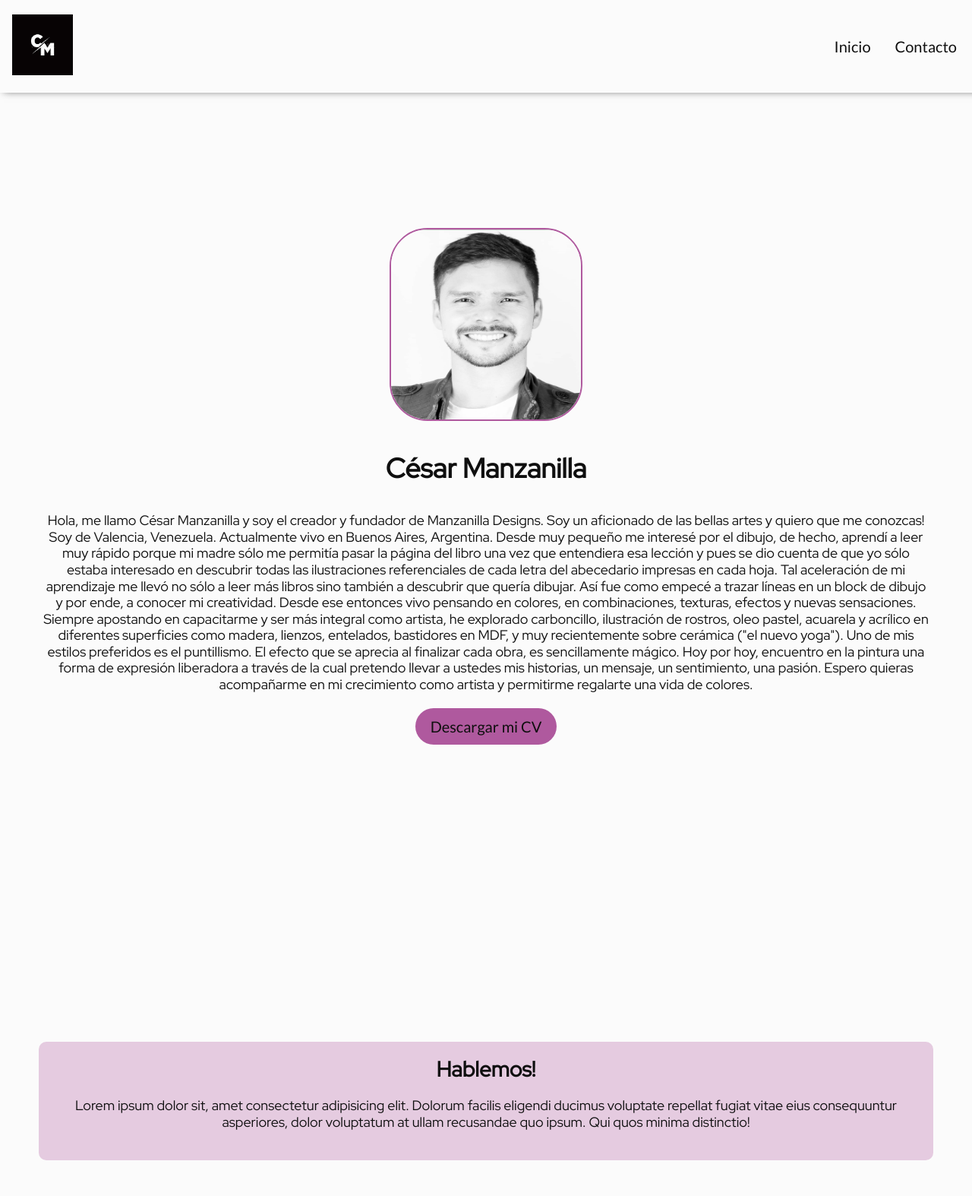
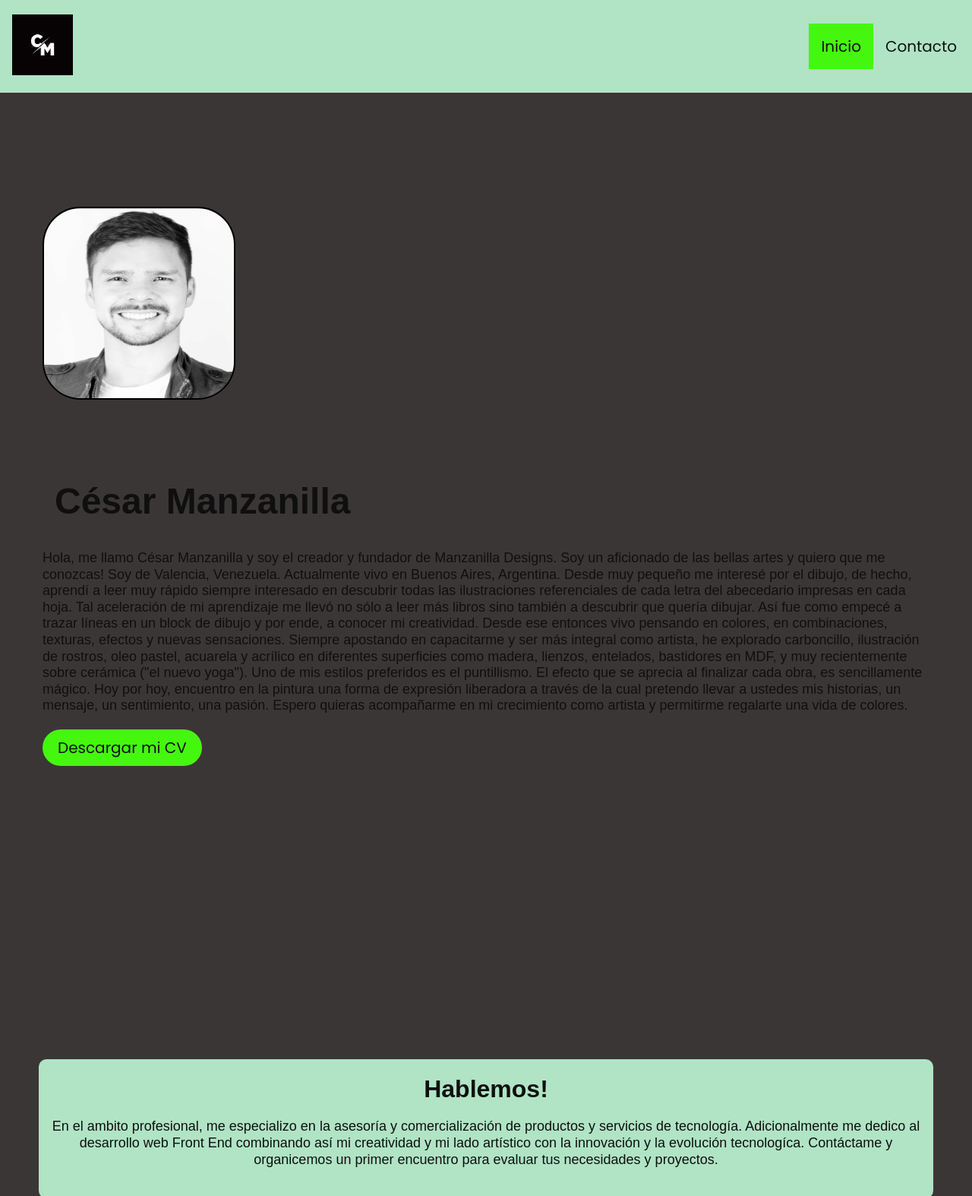
Before and after one commit to manzanilla5/proyecto-2-cod-latam, a plain HTML site: page index.html in a window 1280 px wide. Shown: the top 1574 px of the page at 76% size. Drawn offline with Linux system fonts and the light colour scheme.

Commit message:
actualización al 26062023

```diff
--- a/css/styles.css
+++ b/css/styles.css
@@ -2,20 +2,20 @@
 
 /* Fonts */
 /* Importar aquí la font */
-  @import url('https://fonts.googleapis.com/css2?family=Lato:wght@400;700&family=Red+Hat+Display&display=swap');
+  @import url('https://fonts.googleapis.com/css2?family=Poppins:wght@400;700&display=swap');
 
   h1 {
-    font-family: 'Lato', sans-serif;
+    font-family: 'Poppins', sans-serif;
     font-family: 'Red Hat Display', sans-serif;
     font-weight: 700;
 }
 p {
-    font-family: 'Lato', sans-serif;
+    font-family: 'Poppins', sans-serif;
     font-family: 'Red Hat Display', sans-serif;
     font-weight: 400;
 }
 h2 {
-    font-family: 'Lato', sans-serif;
+    font-family: 'Poppins', sans-serif;
     font-family: 'Red Hat Display', sans-serif;
     font-weight: 700;
 }
@@ -67,8 +67,8 @@ main {
 /*Estilos generales*/
 
 body {
-    font-family: 'Lato', sans-serif;
-    background-color: #fbfbfb;
+    font-family: 'Poppins', sans-serif;
+    background-color: #3b3636;
     color: #0f0f0f;
     font-size: 18px;
     line-height: 1.2;
@@ -98,8 +98,8 @@ header {
     height: 90px;
     width: 100%;
     padding: 16px;
-    background-color: #fbfbfb;
-    box-shadow: 0 3px 10px -5px #5f5f5f;
+    background-color: #b0e4c5;
+
     position: fixed;
     top: 0;
     left: 0;
@@ -138,17 +138,24 @@ section {
     width: 250px;
     height: 250px;
     border-radius: 50px;
-    border: 2px solid #af599e;
+    border: 2px solid #000000;
 }
 .presentacion {
     text-align: center;
 }
 .btn-cv {
-    background-color: #af599e;
+    background-color: #45f70e;
     padding: 12px 20px;
     border-radius: 50px;
     font-size: 20px;
     display: inline-block;
+}
+.btn-cv:hover, .active {
+    background-color: #b0e4c5;
+    transition: 0.3s;
+}
+.active {
+    background-color: #45f70e;
 }
 
 #contacto {
@@ -156,7 +163,7 @@ section {
     margin-bottom: 20px;
 }
 .conoceme {
-    background-color: rgba(175, 89, 158, 0.3);
+    background-color: rgb(176, 228, 197);
     width: 100%;
     text-align: center;
     padding: 20px 5px;
@@ -176,7 +183,33 @@ section {
 /*Footer*/
 
 .copyright {
-    background-color: #af599e;
+    background-color: #b0e4c5;
     padding: 20px 0px;
     text-align: center;
 }
+
+@media (min-width: 1024px) {
+    h1 {
+        font-size: 48px;
+        text-align: left;
+    }
+
+    .conoceme h2 {
+        font-size: 32px;
+    }
+
+    .presentacion-img {
+        flex-direction: row;
+        width: 100%;
+    }
+
+    .presentacion {
+        text-align: left;
+    }
+
+    .iconos li {
+        width: 60px;
+    }
+
+
+}
--- a/index.html
+++ b/index.html
@@ -22,16 +22,18 @@
 
         <nav>
             <ul class="menu">
-                <li><a href="">Inicio</a>
+                <li class="menu-item">
+                    <a href="#inicio" class="active">Inicio</a>
                 </li>
-                <li><a href="">Contacto</a>
+                <li class="menu-item">
+                    <a href="#contacto">Contacto</a>
                 </li>
             </ul>
         </nav>
     </header>
 
     <main>
-        <section id="Inicio">
+        <section id="inicio">
             <figure class="presentacion-img">
                 <img src="./img/foto-perfil.jpeg" alt="foto personal">
             </figure>
@@ -45,43 +47,45 @@
                     Soy un aficionado de las bellas artes y quiero que me conozcas!
                     Soy de Valencia, Venezuela. Actualmente vivo en Buenos Aires, Argentina.
 
-                    Desde muy pequeño me interesé por el dibujo, de hecho, aprendí a leer muy rápido porque mi madre sólo me permitía pasar la página del libro una vez que entendiera esa lección y pues se dio cuenta de que yo sólo estaba interesado en descubrir todas las ilustraciones referenciales de cada letra del abecedario impresas en cada hoja.
+                    Desde muy pequeño me interesé por el dibujo, de hecho, aprendí a leer muy rápido siempre interesado en descubrir todas las ilustraciones referenciales de cada letra del abecedario impresas en cada hoja.
 
                     Tal aceleración de mi aprendizaje me llevó no sólo a leer más libros sino también a descubrir que quería dibujar.
                     Así fue como empecé a trazar líneas en un block de dibujo y por ende, a conocer mi creatividad.
 
                     Desde ese entonces vivo pensando en colores, en combinaciones, texturas, efectos y nuevas sensaciones.
-                    Siempre apostando en capacitarme y ser más integral como artista, he explorado carboncillo, ilustración de rostros, oleo pastel, acuarela y acrílico en diferentes superficies como madera, lienzos, entelados, bastidores en MDF, y muy recientemente sobre cerámica ("el nuevo yoga"). Uno de mis estilos preferidos es el puntillismo. El efecto que se aprecia al finalizar cada obra, es sencillamente mágico.
+                    Siempre apostando en capacitarme y ser más integral como artista, he explorado carboncillo, ilustración de rostros, oleo pastel, acuarela y acrílico en diferentes superficies como madera, lienzos, entelados, bastidores en MDF, y muy recientemente sobre cerámica ("el nuevo yoga").
+                    Uno de mis estilos preferidos es el puntillismo. El efecto que se aprecia al finalizar cada obra, es sencillamente mágico.
                     Hoy por hoy, encuentro en la pintura una forma de expresión liberadora a través de la cual pretendo llevar a ustedes mis historias, un mensaje, un sentimiento, una pasión.
 
                     Espero quieras acompañarme en mi crecimiento como artista y permitirme regalarte una vida de colores.
                 </p>
 
-                <a href="" class="btn-cv">Descargar mi CV</a>
+                <a download="CV" href="./files/cv-cesar-manzanilla.pdf" target="_blank" class="btn-cv">Descargar mi CV</a>
             </article>
         </section>
 
-        <section id="Contacto">
+        <section id="contacto">
             <article class="conoceme">
                 <h2>
                     Hablemos!
                 </h2>
                 <p class="importante">
-                    Lorem ipsum dolor sit, amet consectetur adipisicing elit. Dolorum facilis eligendi ducimus voluptate repellat fugiat vitae eius consequuntur asperiores, dolor voluptatum at ullam recusandae quo ipsum. Qui quos minima distinctio!
+                    En el ambito profesional, me especializo en la asesoría y comercialización de productos y servicios de tecnología. Adicionalmente me dedico al desarrollo web Front End combinando así mi creatividad y mi lado artístico con la innovación y la evolución tecnologíca. Contáctame y organicemos un primer encuentro para evaluar tus necesidades y proyectos.
+
                 </p>
             </article>
 
             <div>
                 <ul class="iconos">
-                    <li><a href="mailto:cemanzanilla@gmail.com">
+                    <li><a href="mailto:cemanzanilla@gmail.com" target="_blank">
                         <img src="./img/mail.png" alt="mail">
                     </a>
                     </li>
-                    <li><a href="https://www.linkedin.com/in/cesarmanzanilla/">
+                    <li><a href="https://www.linkedin.com/in/cesarmanzanilla/" target="_blank">
                         <img src="./img/linkedin.png" alt="linkedin">
                     </a>
                     </li>
-                    <li><a href="https://github.com/manzanilla5/">
+                    <li><a href="https://github.com/manzanilla5/" target="_blank">
                         <img src="./img/github.png" alt="github">
                     </a>
                     </li>
@@ -95,5 +99,6 @@
     <footer class="copyright">
         <h6>César Manzanilla</h6>
     </footer>
+    <script src="./js/main.js"></script>
 </body>
 </html>
--- a/js/main.js
+++ b/js/main.js
@@ -0,0 +1,8 @@
+const menuItems = document.querySelectorAll('.menu-item');
+menuItems.forEach (function(item) {
+    item.addEventListener('click', function(e) {
+        const currentItem = document.querySelector('.active');
+        currentItem.classList.remove('active');
+        e.target.classList.add('active');
+    });
+});
```
Also changed, not shown: 1 other file.
